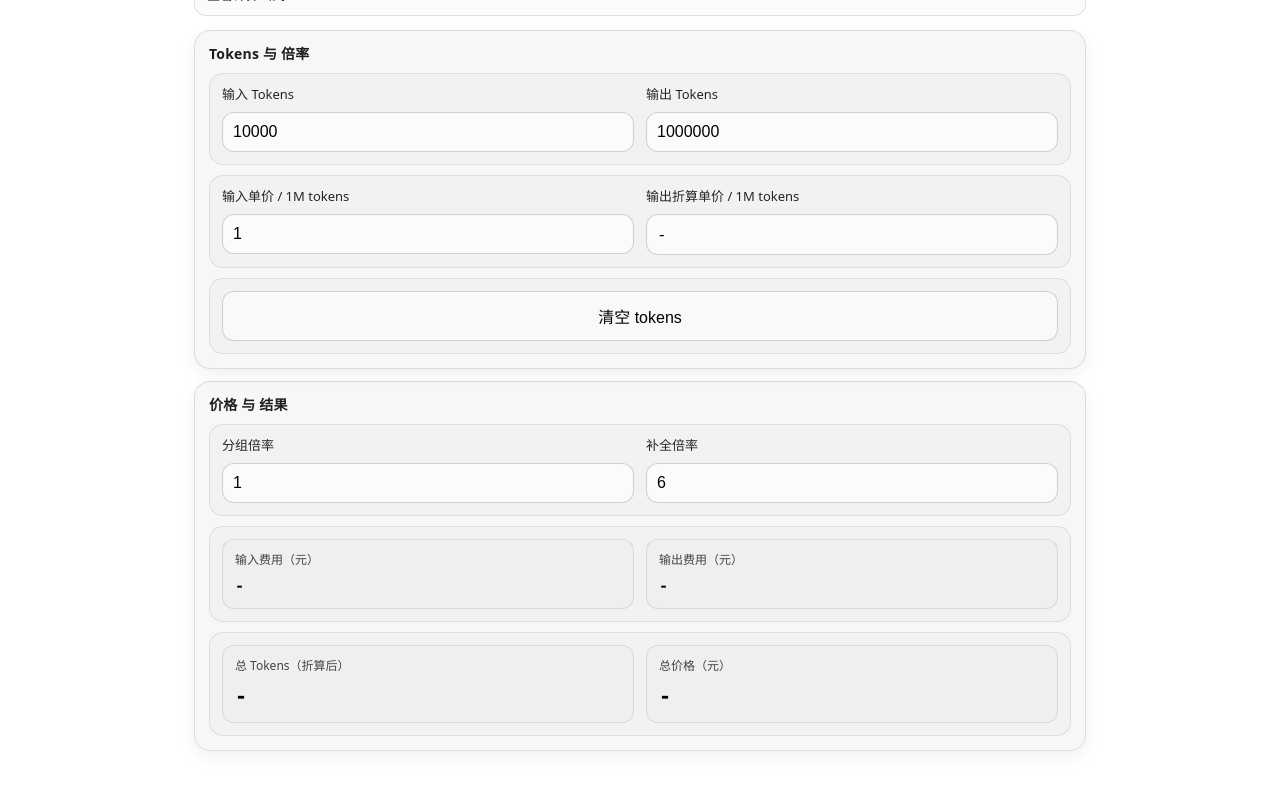
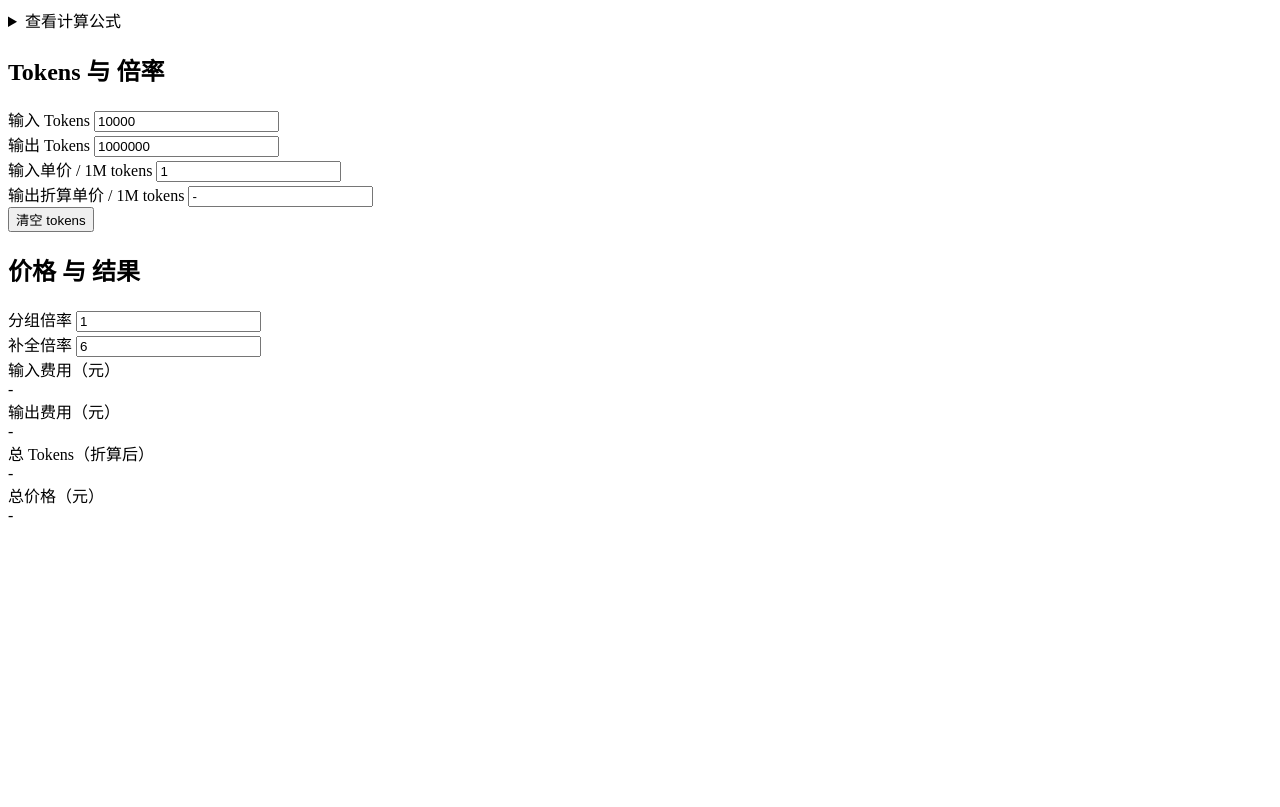
Before and after one commit to itwangyou/web, a plain HTML site: page Tokens/index.html in a window 1280 px wide. Shown: the part 81-888 px from the top of the page. After the commit the page ends 800 px from the top, so only its background shows below. Drawn offline with Linux system fonts and the light colour scheme.

Commit message:
Update style.css

```diff
--- a/Tokens/style.css
+++ b/Tokens/style.css
@@ -1,224 +1,66 @@
-/* style.css */
+// app.js
 
-/* iOS 视口规则：避免地址栏伸缩时根元素锁死导致留白/跳动 */
-html {
-  min-height: 100svh;
-  height: auto;
-  -webkit-text-size-adjust: 100%;
+const state = {
+  // outPrice 被移除；effOutPrice 为只读展示（输入单价 × 补全倍率）
+  ids: ["inTokens", "outTokens", "groupMul", "compMul", "inPrice"],
+};
+
+const $ = (id) => document.getElementById(id);
+
+function n(v) {
+  const x = Number(v);
+  return Number.isFinite(x) ? x : 0;
 }
 
-:root {
-  color-scheme: light dark;
-
-  --max: 920px;
-  --pad: 14px;
-
-  --rBig: 16px;
-  --rRow: 14px;
-
-  --gap: 12px;
-  --b1: rgba(127, 127, 127, .22);
-  --b2: rgba(127, 127, 127, .18);
-
-  --bgBig: rgba(127, 127, 127, .06);
-  --bgRow: rgba(127, 127, 127, .04);
-
-  --shadow: 0 6px 18px rgba(0, 0, 0, .06);
-
-  --focus: rgba(80, 120, 255, .85);
-  --focusRing: rgba(80, 120, 255, .18);
+function fmt(num, digits = 10) {
+  const s = Number(num).toFixed(digits);
+  return s.replace(/\.?0+$/, "");
 }
 
-* {
-  box-sizing: border-box;
+function compute() {
+  const x = n($("inTokens").value);
+  const y = n($("outTokens").value);
+
+  const groupMul = n($("groupMul").value);
+  const compMul = n($("compMul").value);
+
+  const inPrice = n($("inPrice").value);
+
+  const billTokens = groupMul * (x + y * compMul);
+
+  // 新总价格：
+  // 分组倍率 × (输入tokens×输入单价 + 输出tokens×(输入单价×补全倍率)) / 1,000,000
+  const costIn = groupMul * (inPrice * x) / 1_000_000;
+  const costOut = groupMul * (inPrice * compMul * y) / 1_000_000;
+  const cost = costIn + costOut;
+
+  const effOutPrice = inPrice * compMul;
+
+  return { billTokens, cost, costIn, costOut, effOutPrice };
 }
 
-body {
-  margin: 0;
-  font-family: system-ui, -apple-system, Segoe UI, Roboto, Arial, sans-serif;
-  line-height: 1.35;
-  touch-action: manipulation;
-  /* 默认禁用 iOS 双击缩放相关干扰 */
+function render() {
+  const r = compute();
+
+  $("billTokens").textContent = fmt(r.billTokens, 4);
+  $("costCNY").textContent = fmt(r.cost, 10);
+  $("costIn").textContent = fmt(r.costIn, 10);
+  $("costOut").textContent = fmt(r.costOut, 10);
+
+  $("effOutPrice").value = fmt(r.effOutPrice, 6);
 }
 
-.page {
-  min-height: 100svh;
-  max-width: var(--max);
-  margin: 20px auto;
-  padding: 0 var(--pad) 24px;
+function bind() {
+  state.ids.forEach((id) => {
+    $(id).addEventListener("input", render);
+  });
+
+  $("btnClearTokens").addEventListener("click", () => {
+    $("inTokens").value = 0;
+    $("outTokens").value = 0;
+    render();
+  });
 }
 
-.h1 {
-  margin: 0 0 10px;
-  font-size: 20px;
-}
-
-/* 公式折叠区：默认收起，避免首屏像说明书 */
-.formula {
-  border: 1px solid var(--b1);
-  border-radius: 12px;
-  background: rgba(127, 127, 127, .03);
-  padding: 10px 12px;
-  margin: 0 0 14px;
-}
-
-.formulaSum {
-  cursor: pointer;
-  font-size: 13px;
-  opacity: .85;
-  list-style: none;
-}
-
-.formulaSum::-webkit-details-marker {
-  display: none;
-}
-
-.formulaBody {
-  margin-top: 8px;
-  font-size: 13px;
-  opacity: .75;
-}
-
-.big {
-  border: 1px solid var(--b1);
-  border-radius: var(--rBig);
-  padding: 14px;
-  background: var(--bgBig);
-  box-shadow: var(--shadow);
-  margin-bottom: 12px;
-}
-
-.bigTitle {
-  margin: 0 0 10px;
-  font-size: 14px;
-  letter-spacing: .2px;
-  opacity: .88;
-}
-
-.rowCard {
-  border: 1px solid var(--b2);
-  border-radius: var(--rRow);
-  padding: 12px;
-  background: var(--bgRow);
-}
-
-.rowCard + .rowCard {
-  margin-top: 10px;
-}
-
-/* 两列平分：手机也保持一行两列 */
-.row2 {
-  display: grid;
-  grid-template-columns: repeat(2, minmax(0, 1fr));
-  gap: var(--gap);
-  align-items: start;
-}
-
-.row2 > * {
-  min-width: 0;
-}
-
-/* 输入安全：iOS 聚焦不放大必须 >=16px */
-input,
-button,
-textarea,
-select {
-  font-size: 16px;
-}
-
-.field {
-  display: flex;
-  flex-direction: column;
-  gap: 8px;
-}
-
-label {
-  font-size: 13px;
-  opacity: .85;
-}
-
-input {
-  width: 100%;
-  padding: 10px 10px;
-  border-radius: 12px;
-  border: 1px solid rgba(127, 127, 127, .35);
-  background: rgba(255, 255, 255, .65);
-  color: inherit;
-  outline: none;
-}
-
-input:focus {
-  border-color: var(--focus);
-  box-shadow: 0 0 0 3px var(--focusRing);
-}
-
-.btnPrimary {
-  width: 100%;
-  padding: 12px 12px;
-  border-radius: 12px;
-  border: 1px solid rgba(127, 127, 127, .35);
-  background: rgba(255, 255, 255, .55);
-  color: inherit;
-  cursor: pointer;
-}
-
-.btnPrimary:hover {
-  filter: brightness(1.05);
-}
-
-.valueBox {
-  border: 1px solid rgba(127, 127, 127, .20);
-  border-radius: 12px;
-  padding: 12px;
-  background: rgba(127, 127, 127, .02);
-}
-
-.k {
-  font-size: 12px;
-  opacity: .72;
-  margin-bottom: 8px;
-}
-
-.valueMain .v {
-  font-size: 20px;
-  font-weight: 750;
-  letter-spacing: .2px;
-}
-
-.valueSub .v2 {
-  font-size: 15px;
-  font-weight: 650;
-  opacity: .92;
-}
-
-.mono {
-  font-family: ui-monospace, SFMono-Regular, Menlo, Monaco, Consolas, "Liberation Mono", monospace;
-}
-
-/* 极窄屏：仍两列，但缩小间距与内边距 */
-@media (max-width: 420px) {
-  .big {
-    padding: 12px;
-  }
-
-  .rowCard {
-    padding: 10px;
-  }
-
-  .row2 {
-    gap: 10px;
-  }
-}
-
-/* 深色模式下输入背景更协调 */
-@media (prefers-color-scheme: dark) {
-  input {
-    background: rgba(0, 0, 0, .25);
-    border-color: rgba(255, 255, 255, .22);
-  }
-
-  .btnPrimary {
-    background: rgba(0, 0, 0, .18);
-    border-color: rgba(255, 255, 255, .20);
-  }
-}
+bind();
+render();
```
